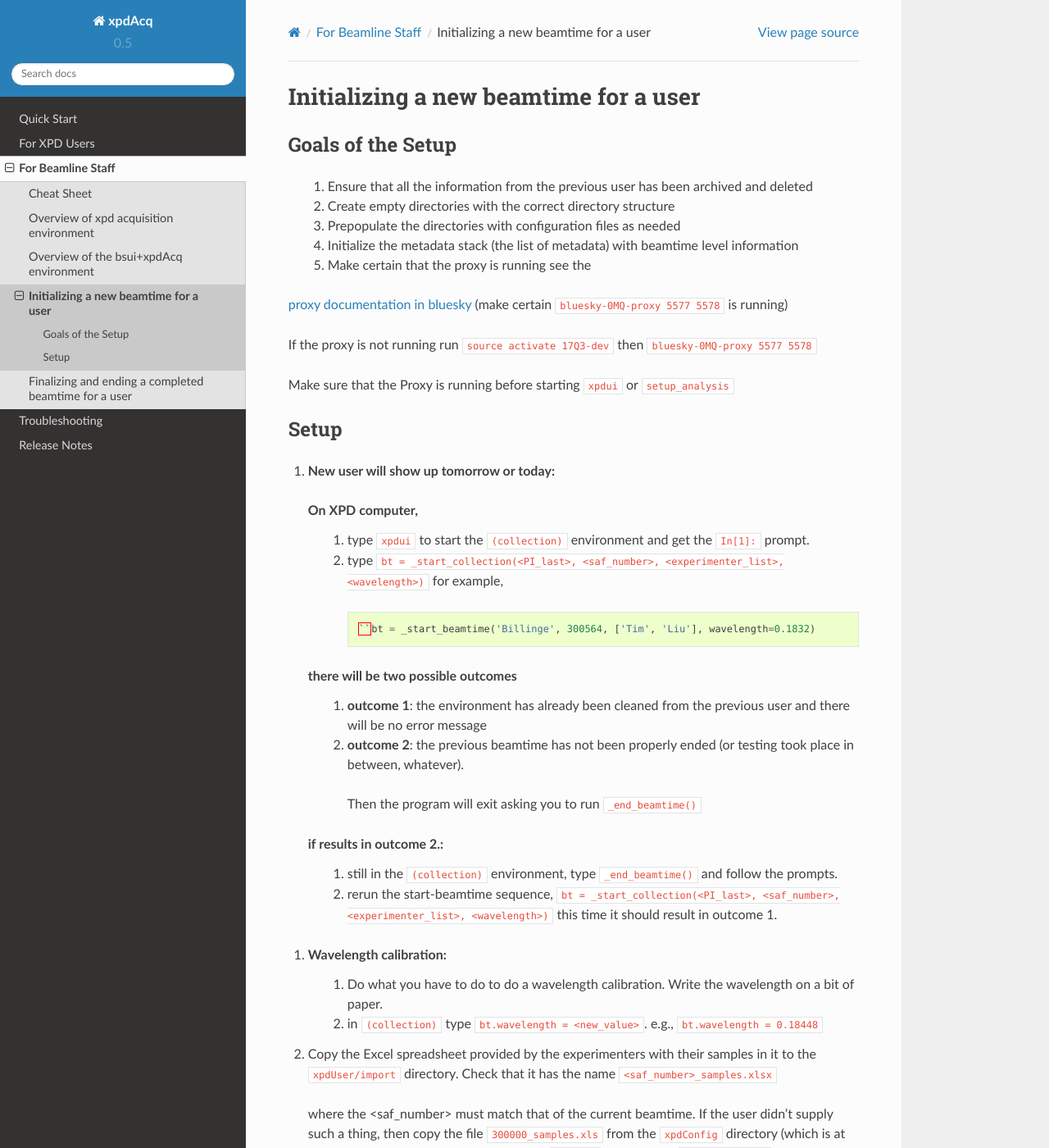
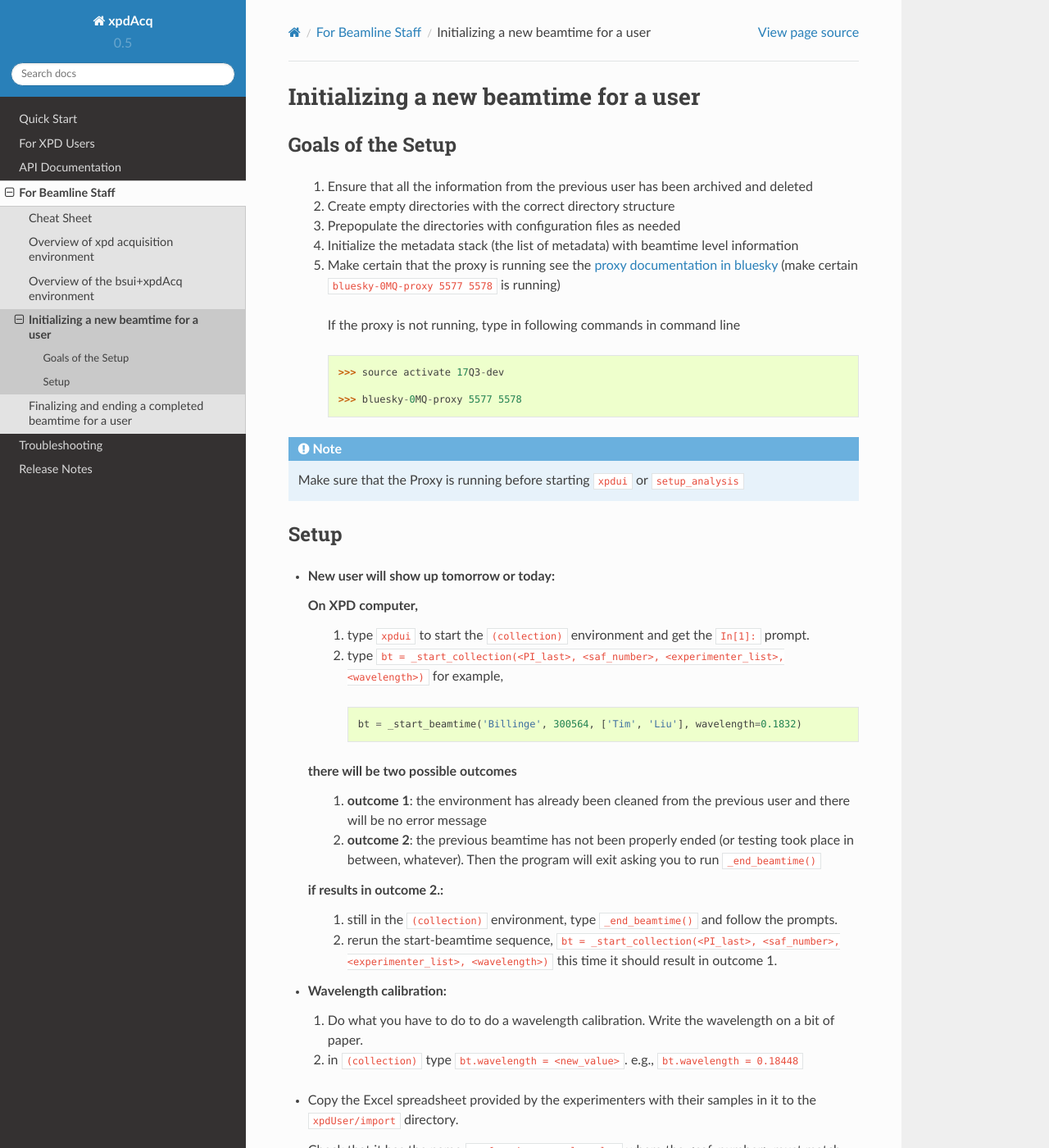
Before and after one commit to xpdAcq/xpdAcq, a Sphinx documentation site: the page built from docs/sb_newBeamtime.rst, in a window 1280 px wide and 1400 px high. Shown: the whole window at 82% size. Built offline with Sphinx 7.4.7 and the Read the Docs theme 2.0.0, drawn with Linux system fonts in a browser that asks for light colours; some of the changed text lies outside the part shown.

Commit message:
DOC: include calibration API doc. Polish other pages

```diff
--- a/docs/sb_newBeamtime.rst
+++ b/docs/sb_newBeamtime.rst
@@ -7,22 +7,32 @@
 """"""""""""""""""
 
  1. Ensure that all the information from the previous user has been archived and deleted
+
  2. Create empty directories with the correct directory structure
+
  3. Prepopulate the directories with configuration files as needed
+
  4. Initialize the metadata stack (the list of metadata) with beamtime level information
- 5. Make certain that the proxy is running see the
 
-`proxy documentation in bluesky <http://nsls-ii.github.io/bluesky/callbacks.html#minimal-example>`_ (make certain ``bluesky-0MQ-proxy 5577 5578`` is running)
+ 5. Make certain that the proxy is running see the `proxy documentation in bluesky <http://nsls-ii.github.io/bluesky/callbacks.html#minimal-example>`_ (make certain ``bluesky-0MQ-proxy 5577 5578`` is running)
 
-If the proxy is not running run ``source activate 17Q3-dev`` then ``bluesky-0MQ-proxy 5577 5578``
+  If the proxy is not running, type in following commands in command line
 
-Make sure that the Proxy is running before starting ``xpdui`` or ``setup_analysis``
+  .. code-block:: python
+
+    >>> source activate 17Q3-dev
+
+    >>> bluesky-0MQ-proxy 5577 5578
+
+.. Note::
+
+  Make sure that the Proxy is running before starting ``xpdui`` or ``setup_analysis``
 
 
 Setup
 """""
 
-#. **New user will show up tomorrow or today:**
+* **New user will show up tomorrow or today:**
 
   On XPD computer,
     #. type ``xpdui`` to start the ``(collection)`` environment and get the ``In[1]:`` prompt.
@@ -30,33 +40,40 @@
 
       .. code-block:: python
 
-        ``bt = _start_beamtime('Billinge', 300564, ['Tim', 'Liu'], wavelength=0.1832)
+        bt = _start_beamtime('Billinge', 300564, ['Tim', 'Liu'], wavelength=0.1832)
 
   there will be two possible outcomes
     #. **outcome 1**: the environment has already been cleaned from the previous user and there will be no error message
-
-    #. **outcome 2**: the previous beamtime has not been properly ended (or testing took place in between, whatever).
-      Then the program will exit asking you to run ``_end_beamtime()``
+    #. **outcome 2**: the previous beamtime has not been properly ended (or testing took place in between, whatever). Then the program will exit asking you to run ``_end_beamtime()``
 
   **if results in outcome 2.:**
     #. still in the ``(collection)`` environment, type ``_end_beamtime()`` and follow the prompts.
     #. rerun the start-beamtime sequence, ``bt = _start_collection(<PI_last>, <saf_number>, <experimenter_list>, <wavelength>)``  this time it should result in outcome 1.
 
-#. **Wavelength calibration:**
-    #. Do what you have to do to do a wavelength calibration. Write the wavelength on a bit of paper.
-    #. in ``(collection)`` type ``bt.wavelength = <new_value>``.  e.g., ``bt.wavelength = 0.18448``
+* **Wavelength calibration:**
 
-#. Copy the Excel spreadsheet provided by the experimenters with their samples in it to the ``xpdUser/import`` directory. Check that it has the name ``<saf_number>_samples.xlsx``
-  where the <saf_number> must match that of the current beamtime.  If the user didn't supply such a thing, then copy the file ``300000_samples.xls`` from the ``xpdConfig`` directory
-  (which is at the same level of the directory tree as the ``xpdUser`` directory) to ``xpdUser/import`` and edit the filename so that it has the ``saf_number`` of the current beamtime.
+  #. Do what you have to do to do a wavelength calibration. Write the wavelength on a bit of paper.
+  #. in ``(collection)`` type ``bt.wavelength = <new_value>``.  e.g., ``bt.wavelength = 0.18448``
 
-#. If the users have provided you with yaml files containing their pre-prepared helper objects:
-      #. copy them to the directory ``~/xpdUser/Import``.  They can be in the form of a series of ``.yml``, ``.py`` ``.npy`` files,
-      or they may be a bundle of them in ``.tar``, ``.zip`` or ``tar.gz`` file
-      #. type ``import_userScriptsEtc()`` and files with supported format will be imported and placed in the right places.
+* Copy the Excel spreadsheet provided by the experimenters with their samples in it to the ``xpdUser/import`` directory.
 
-#. At this point, you can hand off to the users.  However, to give the users a better experience, the next step is to do a detector geometry calibration.  If you do this the calibration information will be saved in each data-file allowing automated integration.
-      #. put in beam attenuator
-      #. mount Ni onto diffractometer
-      #. type ``run_calibration()``
-      #. follow :ref:`calib_manual`
+  Check that it has the name ``<saf_number>_samples.xlsx`` where the <saf_number> must match that of the current beamtime.
+  If the user didn't supply such a thing, then copy the file ``300000_samples.xls`` from the ``xpdConfig`` directory
+  (which is at the same level of the directory tree as the ``xpdUser`` directory)
+  to ``xpdUser/import`` and edit the filename so that it has the ``saf_number`` of the current beamtime.
+
+* If the users have provided you with yaml files containing their pre-prepared helper objects:
+
+  #. copy them to the directory ``~/xpdUser/Import``.  They can be in the form of a series of ``.yml``, ``.py`` ``.npy`` files,
+     or they may be a bundle of them in ``.tar``, ``.zip`` or ``tar.gz`` file
+  #. type ``import_userScriptsEtc()`` and files with supported format will be imported and placed in the right places.
+
+* At this point, you can hand off to the users.  However, to give the users a
+  better experience, the next step is to do a detector geometry calibration.
+  If you do this the calibration information will be saved in each data-file
+  allowing automated integration.
+
+  #. put in beam attenuator
+  #. mount Ni onto diffractometer
+  #. type ``run_calibration()``
+  #. follow :ref:`calib_manual`
```
Also changed, not shown: docs/api_doc.rst (added, +18 -0 lines), docs/cheat_sheet.rst (added, +64 -0 lines), docs/index.rst (+7 -0 lines), docs/quickstart.rst (+30 -24 lines), docs/usb_Running.rst (+5 -8 lines), 3 other files.
